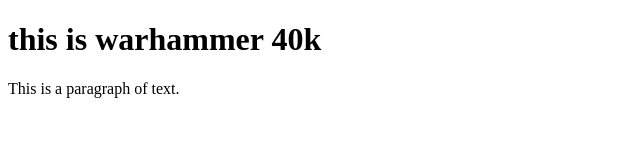
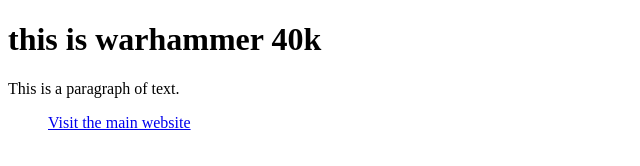
Before and after one commit to kattenmansden/warhammer-website, a plain HTML site: page 40k.html in a window 1280 px wide. Shown: the whole page, without its empty margins (0-640 px from the left). Drawn offline with Linux system fonts and the light colour scheme.

Commit message:
Update 40k.html

```diff
--- a/40k.html
+++ b/40k.html
@@ -7,7 +7,7 @@
     <h1>this is warhammer 40k</h1>
     <p>This is a paragraph of text.</p>
     <ul>
-
+     <a href="index.html">Visit the main website</a>
     </ul>
   </body>
 </html>
```
